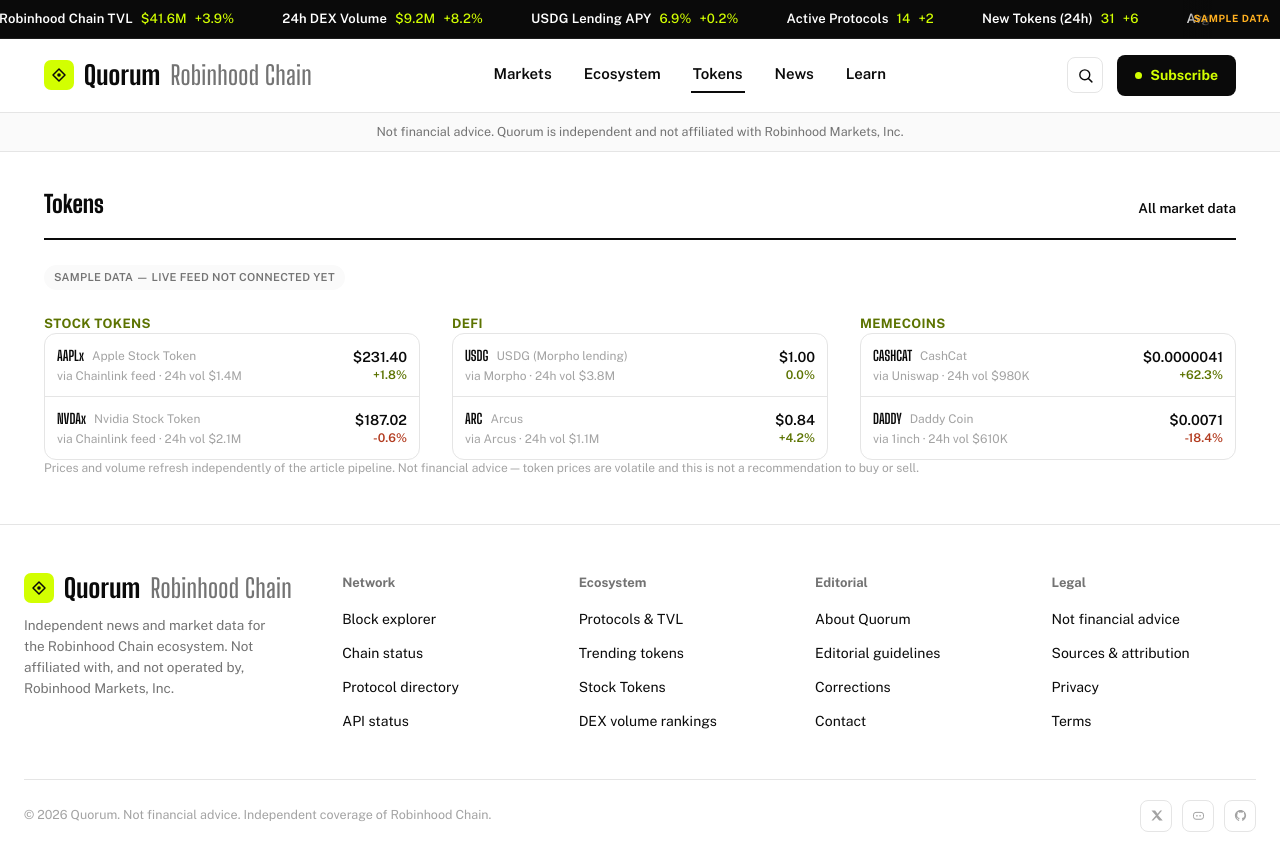
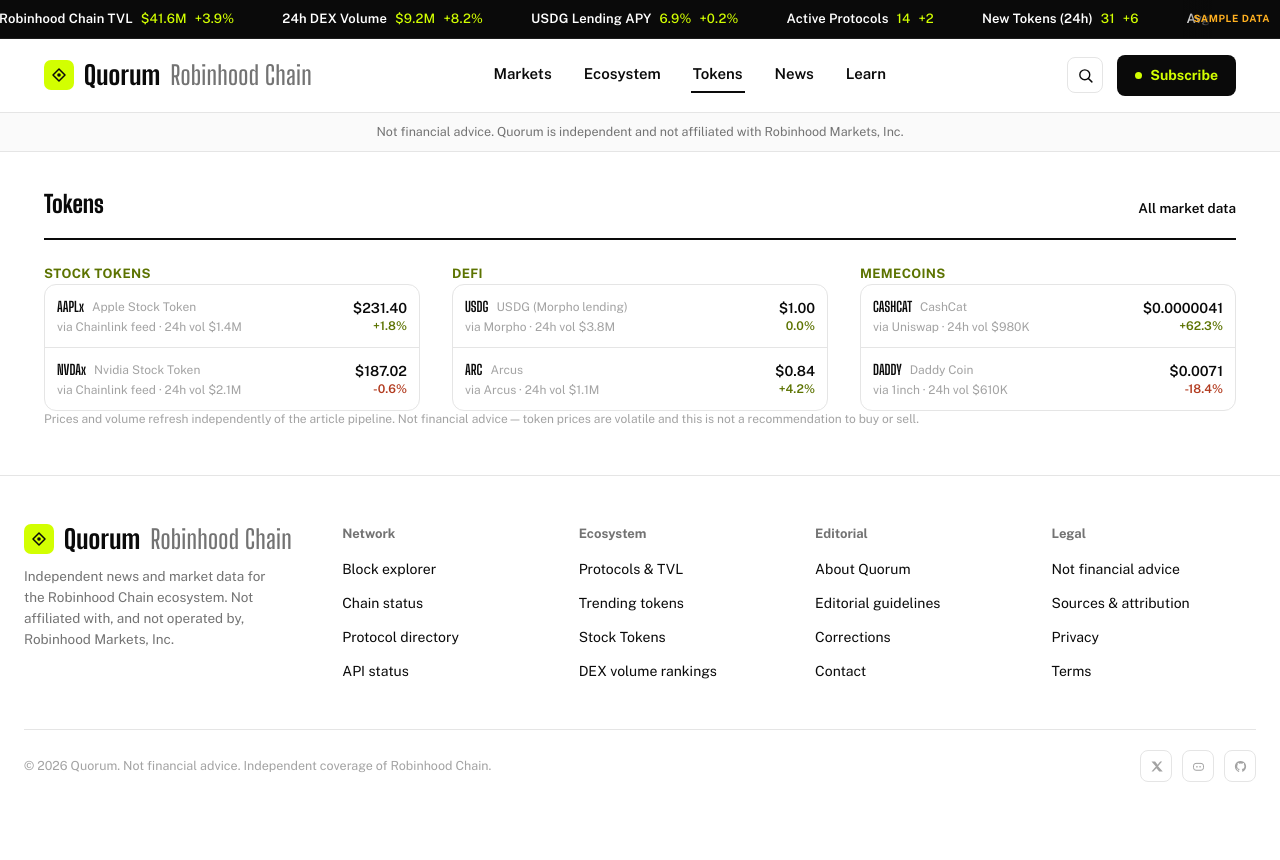
Before and after one commit to Quorum-Robinhood-Chain/quorum, a Next.js app: page /tokens in a window 1280 px wide. After the commit the page ends 810 px from the top, so only its background shows below. Built offline with nearby package versions, Linux system fonts and the light colour scheme; no server answers; the database is empty.

Commit message:
fix: remove sample data notice when live feed is unavailable

```diff
--- a/components/TokensSection.tsx
+++ b/components/TokensSection.tsx
@@ -25,12 +25,6 @@
         </a>
       </div>
 
-      {/* Show sample data notice when live data is unavailable */}
-      {!usingLiveData && (
-        <span className="mb-6 inline-block rounded-full bg-panel px-2.5 py-1 text-[11px] font-semibold uppercase tracking-wide text-gray-600">
-          Sample data — live feed not connected yet
-        </span>
-      )}
 
       {/* Nothing tracked at all — say so instead of rendering an empty grid */}
       {trendingTokens.length === 0 && (
```
